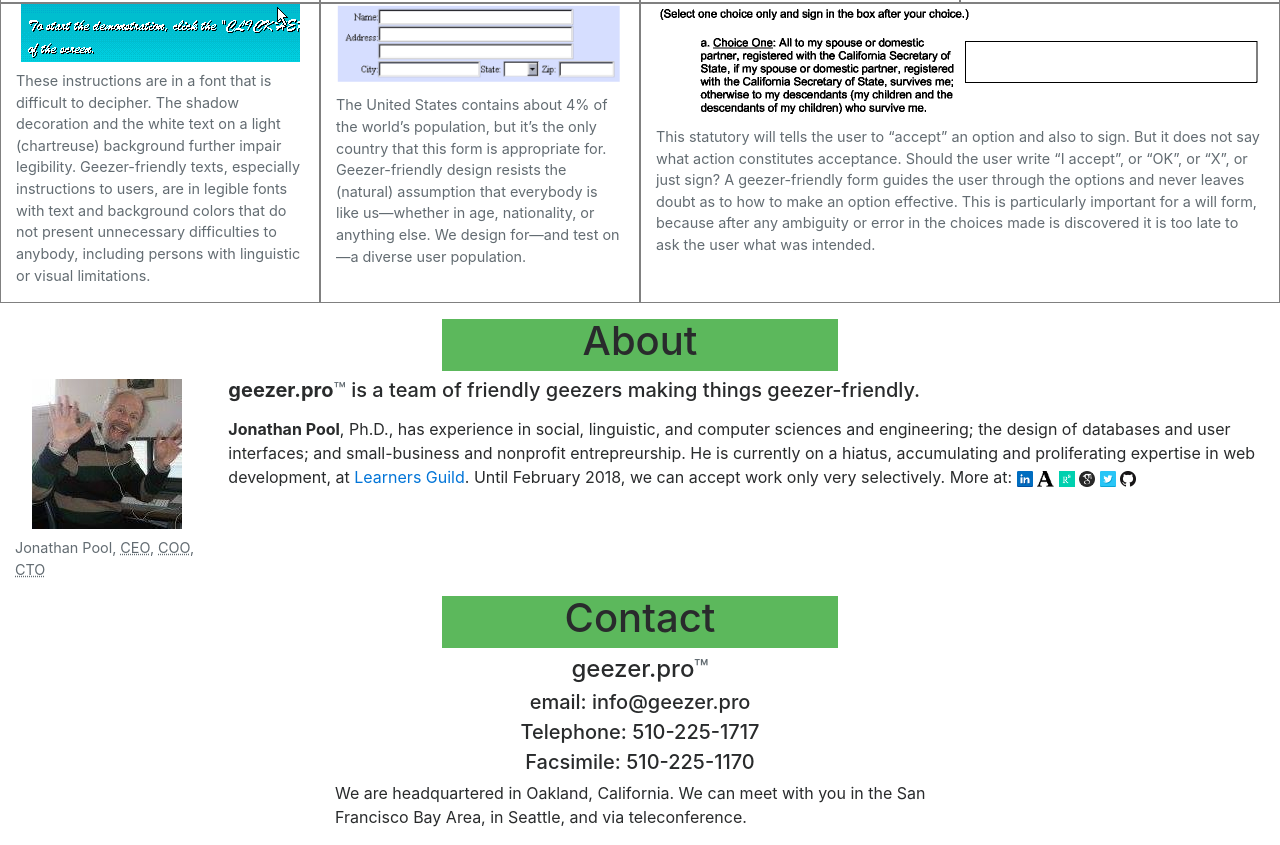
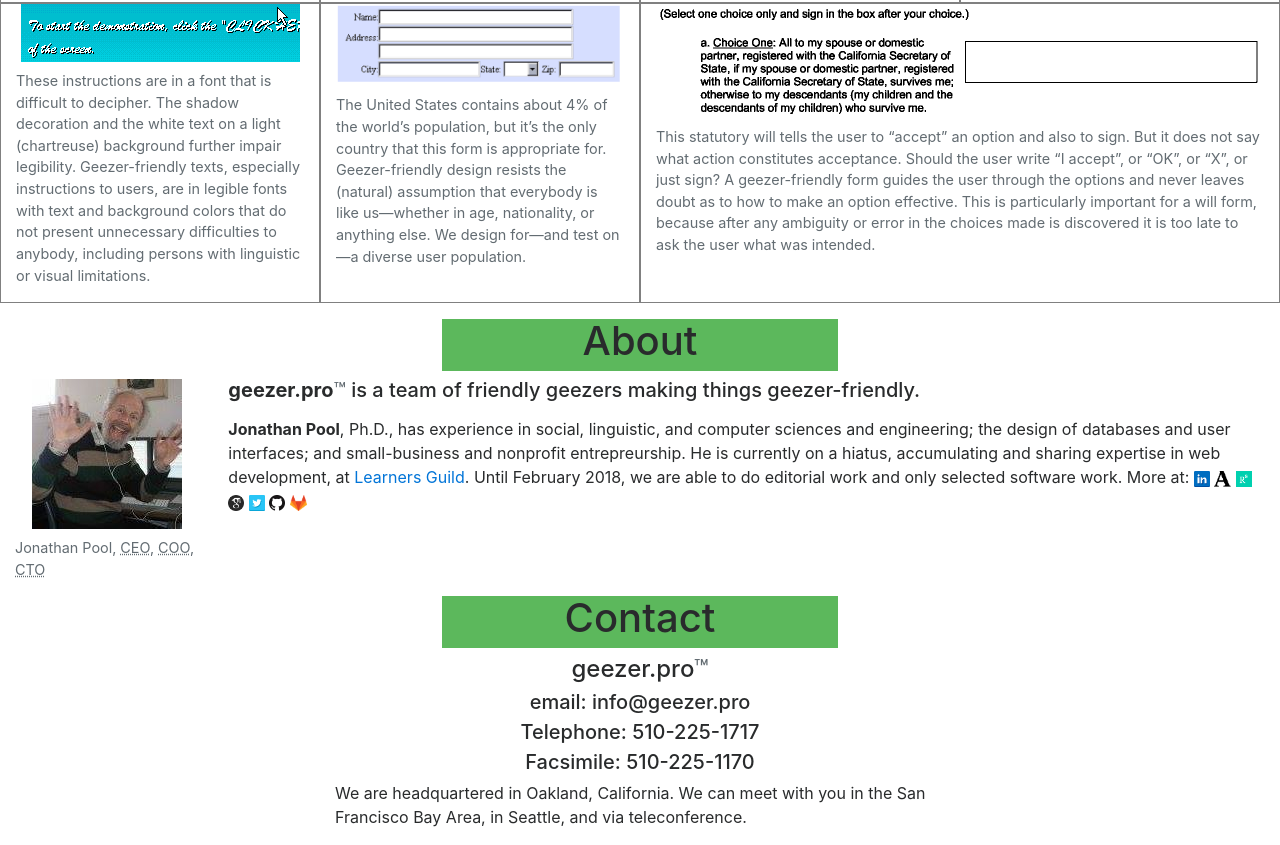
Before and after one commit to jrpool/geezer.pro, a plain HTML site: page index.html in a window 1280 px wide. Shown: the part 1737-2582 px from the top of the page. Drawn offline with nearby package versions, Linux system fonts and the light colour scheme; a script that the page names is missing.

Commit message:
Added GitLab logo and amended hiatus offer.

```diff
--- a/index.html
+++ b/index.html
@@ -248,7 +248,7 @@
       <div class="col">
         <h5 id="contact" class="mb-3"><strong>geezer.pro</strong><span class="text-muted">™</span> is a team of friendly geezers making things geezer-friendly.</h5>
         <p>
-          <strong>Jonathan Pool</strong>, Ph.D., has experience in social, linguistic, and computer sciences and engineering; the design of databases and user interfaces; and small-business and nonprofit entrepreurship. He is currently on a hiatus, accumulating and proliferating expertise in web development, at <a href="https://learnersguild.org">Learners Guild</a>. Until February 2018, we can accept work only very selectively.
+          <strong>Jonathan Pool</strong>, Ph.D., has experience in social, linguistic, and computer sciences and engineering; the design of databases and user interfaces; and small-business and nonprofit entrepreurship. He is currently on a hiatus, accumulating and sharing expertise in web development, at <a href="https://learnersguild.org">Learners Guild</a>. Until February 2018, we are able to do editorial work and only selected software work.
           More at:
           <a href="https://www.linkedin.com/in/jonathanpool/"><img class="inlicon" alt="LinkedIn" src="images/linkicons/linkedin.png"></a>
           <a href="https://independent.academia.edu/JonathanPool"><img class="inlicon" alt="Academia" src="images/linkicons/academia.png"></a>
@@ -256,6 +256,7 @@
           <a href="https://scholar.google.com/citations?user=ZdY7fttO6SYC&hl=en"><img class="inlicon" alt="Google Scholar" src="images/linkicons/gscholar.png"></a>
           <a href="https://twitter.com/JonathanRPool"><img class="inlicon" alt="Twitter" src="images/linkicons/twitter.png"></a>
           <a href="https://github.com/jrpool"><img class="inlicon" alt="Github" src="images/linkicons/github.png"></a>
+          <a href="https://gitlab.com/JonathanPool"><img class="inlicon" alt="GitLab" src="images/linkicons/gitlab.png"></a>
         </p>
       </div>
     </div>
```
Also changed, not shown: images/linkicons/gitlab.png (added).
